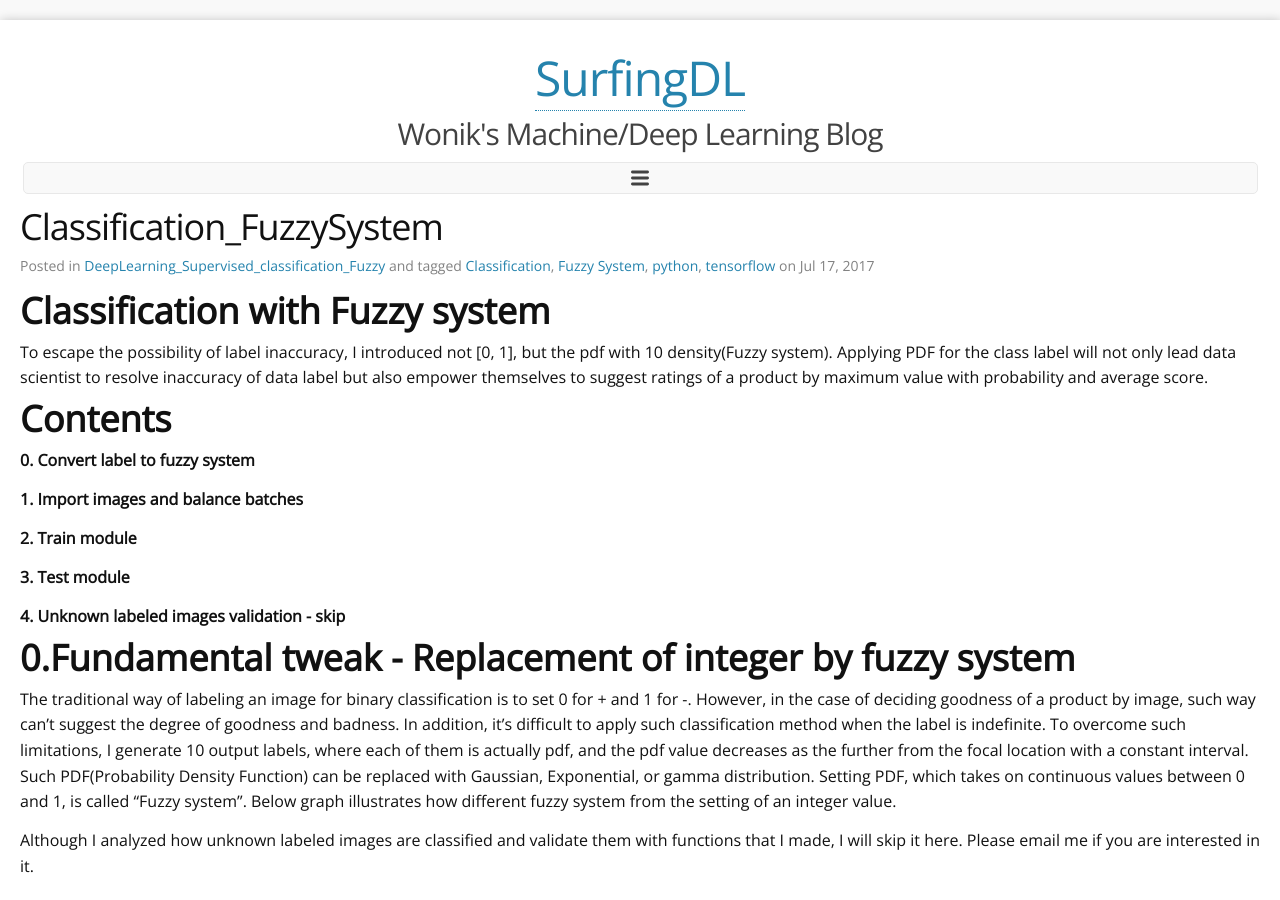
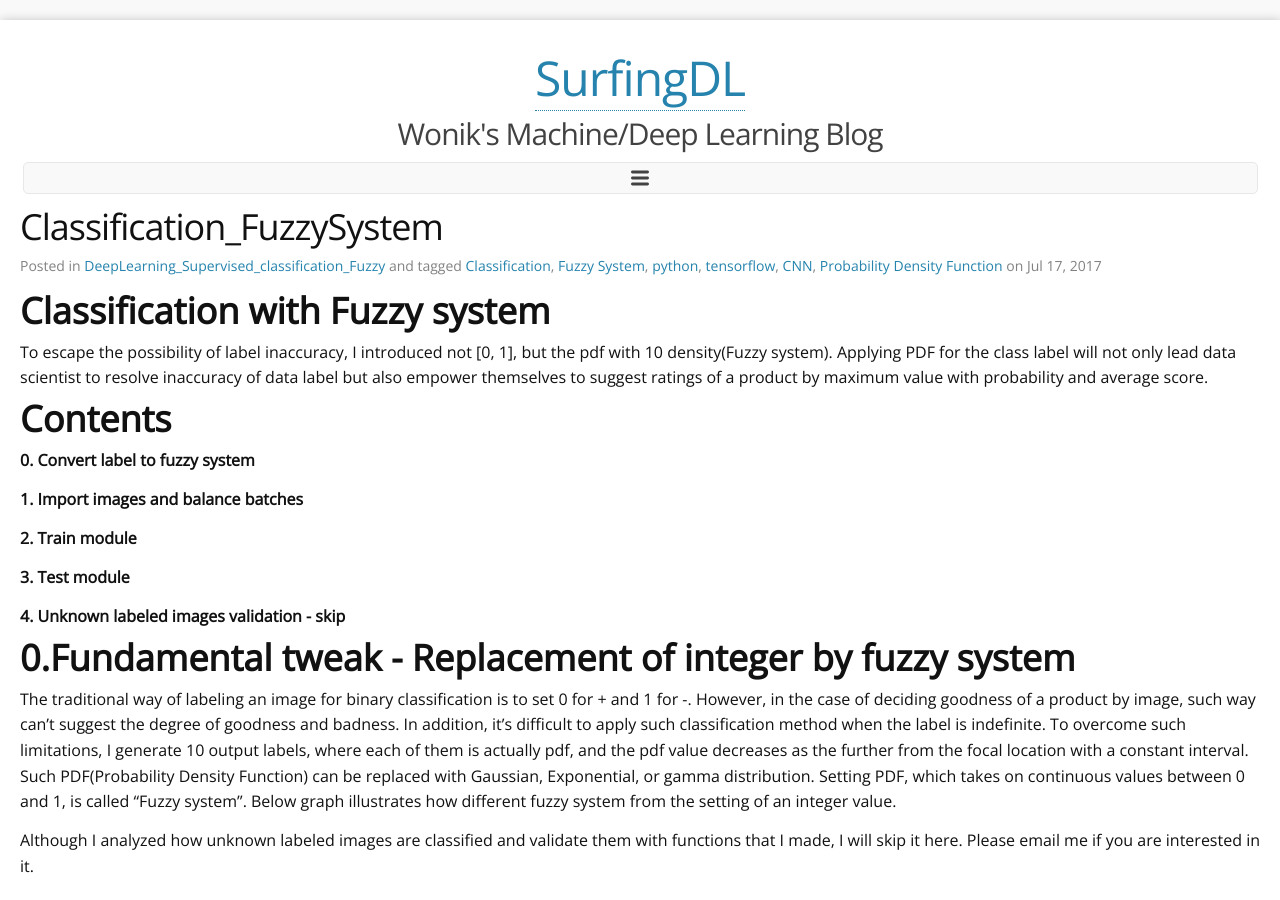
Before and after one commit to wonik/wonikjang.github.io, a Jekyll site: the page built from _posts/2017-07-17-classify_10pdf.md, in a window 1280 px wide and 900 px high. Built offline with Jekyll 4.4.1, drawn with Linux system fonts in a browser that asks for light colours; nearby versions of some CDN libraries; comment, search, counter and statistics services are not loaded; some of the changed text lies outside the part shown.

Commit message:
Update 2017-07-17-classify_10pdf.md

```diff
--- a/_posts/2017-07-17-classify_10pdf.md
+++ b/_posts/2017-07-17-classify_10pdf.md
@@ -9,6 +9,8 @@ tags:
 - Fuzzy System
 - python
 - tensorflow
+- CNN
+- Probability Density Function
 ---
 
 # **Classification with Fuzzy system**
```
